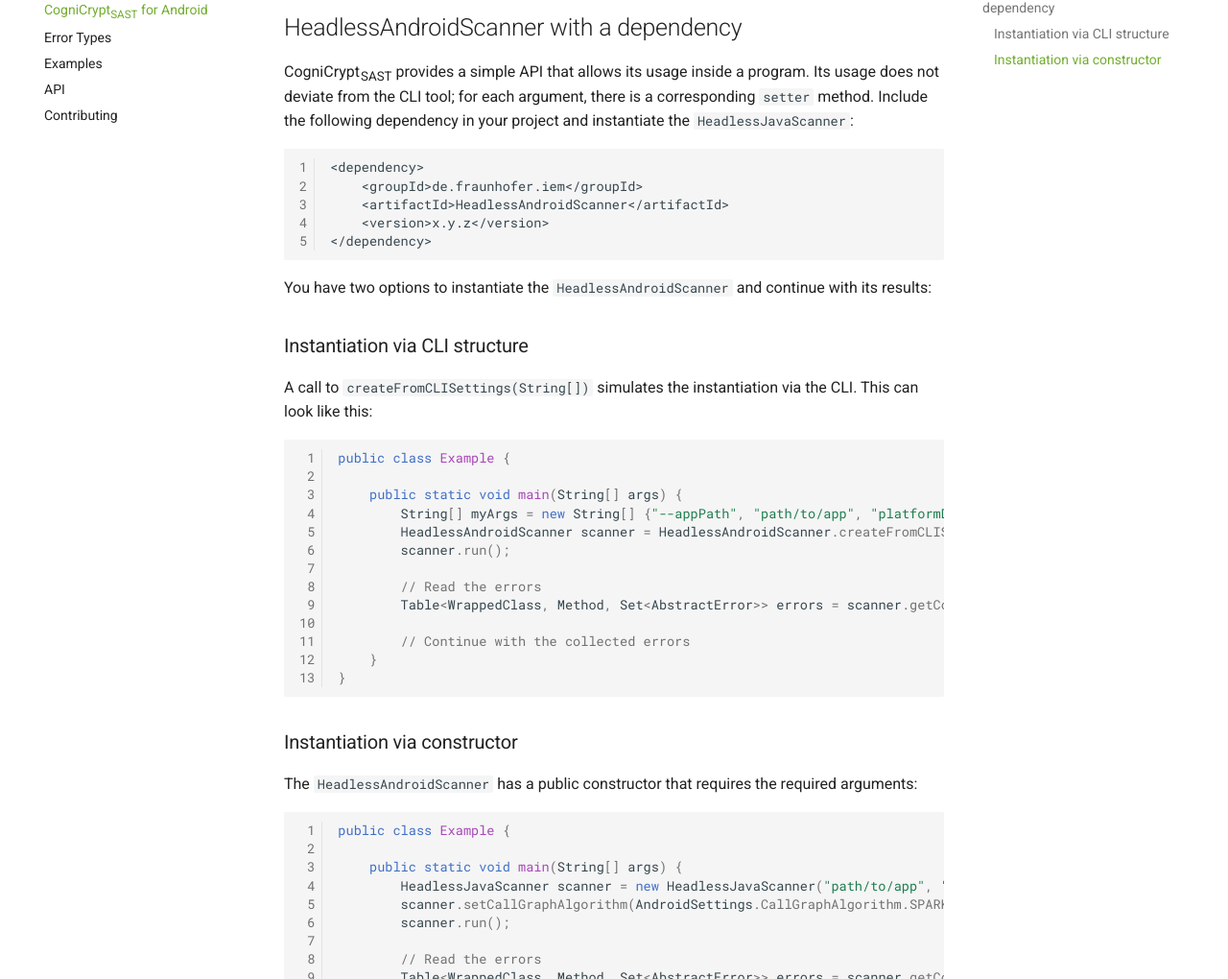
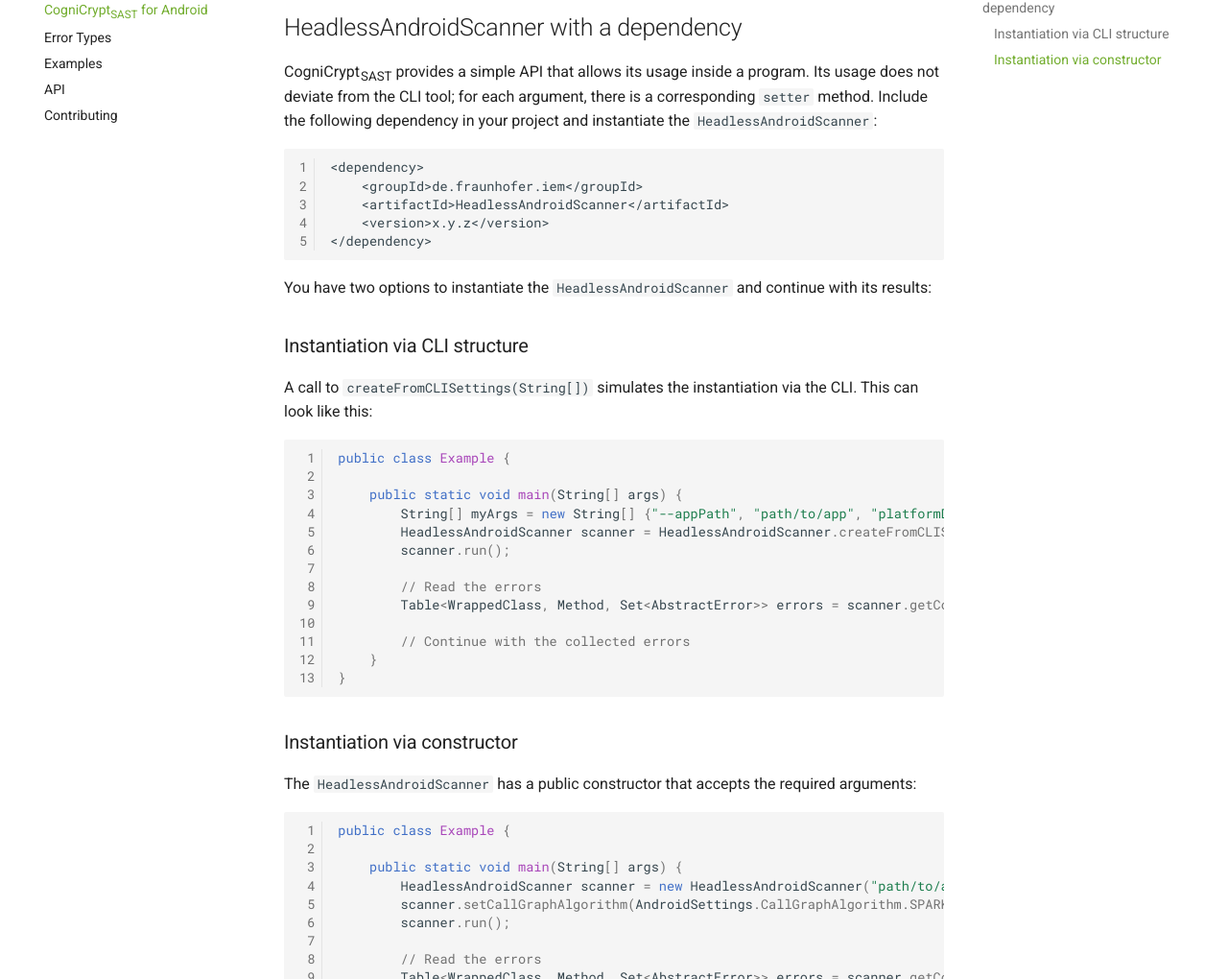
Before and after one commit to CROSSINGTUD/CryptoAnalysis, an MkDocs documentation site: the page built from docs/android-scanner.md, in a window 1280 px wide and 1400 px high, scrolled down 1582 px. Shown: the part 217-1237 px from the top of the window at 96% size. Built offline with MkDocs 1.6.1 and Material for MkDocs 9.7.7, drawn with Linux system fonts in a browser that asks for light colours; comment, search, counter and statistics services are not loaded; the version menu is left out; some of the changed text lies outside the part shown.

Commit message:
Fix documentation files

````diff
--- a/docs/android-scanner.md
+++ b/docs/android-scanner.md
@@ -6,7 +6,7 @@
 CogniCrypt<sub>SAST</sub> can be started as CLI tool via the file `HeadlessAndroidScanner-x.y.z-jar-with-dependencies.jar`. You can build this file yourself (see the [installation](installation.md)) or download the last released version from the [GitHub releases](https://github.com/CROSSINGTUD/CryptoAnalysis/releases). The following list explains required and optional CLI options. See the [examples](examples.md) for concrete use cases
 
 ### Required options
-The HeadlessJavaScanner requires three arguments:
+The HeadlessAndroidScanner requires three arguments:
 
 - **--apkFile &lt;path_to_apk_file&gt;**
 
@@ -49,7 +49,7 @@
     Creates a file `visualization.png` in the report path directory that visualizes the connection of detected errors. This argument requires the `--reportPath` argument to be set.
 
 ## HeadlessAndroidScanner with a dependency
-CogniCrypt<sub>SAST</sub> provides a simple API that allows its usage inside a program. Its usage does not deviate from the CLI tool; for each argument, there is a corresponding `setter` method. Include the following dependency in your project and instantiate the `HeadlessJavaScanner`:
+CogniCrypt<sub>SAST</sub> provides a simple API that allows its usage inside a program. Its usage does not deviate from the CLI tool; for each argument, there is a corresponding `setter` method. Include the following dependency in your project and instantiate the `HeadlessAndroidScanner`:
 
 ```
 <dependency>
@@ -81,12 +81,12 @@
 ```
 
 ### Instantiation via constructor
-The `HeadlessAndroidScanner` has a public constructor that requires the required arguments:
+The `HeadlessAndroidScanner` has a public constructor that accepts the required arguments:
 ```java
 public class Example {
 
     public static void main(String[] args) {
-        HeadlessJavaScanner scanner = new HeadlessJavaScanner("path/to/app", "path/to/platforms", "path/to/rules");
+        HeadlessAndroidScanner scanner = new HeadlessAndroidScanner("path/to/app", "path/to/platforms", "path/to/rules");
         scanner.setCallGraphAlgorithm(AndroidSettings.CallGraphAlgorithm.SPARK);
         scanner.run();
 
````
